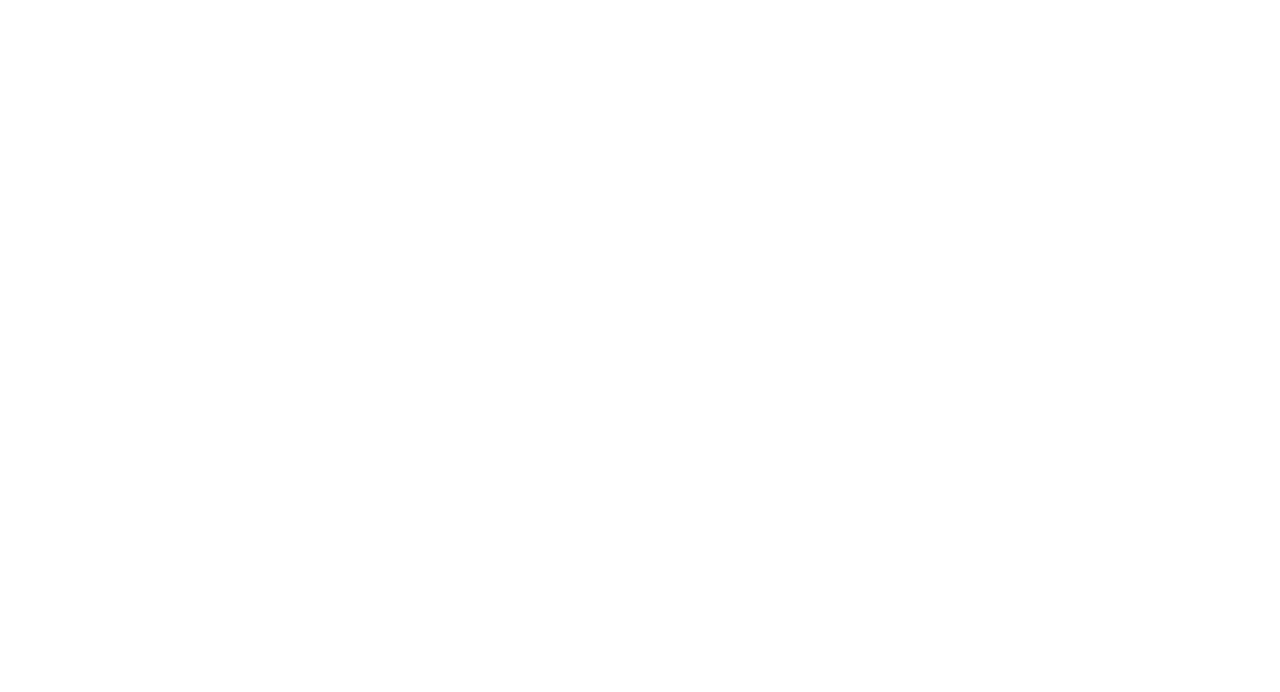
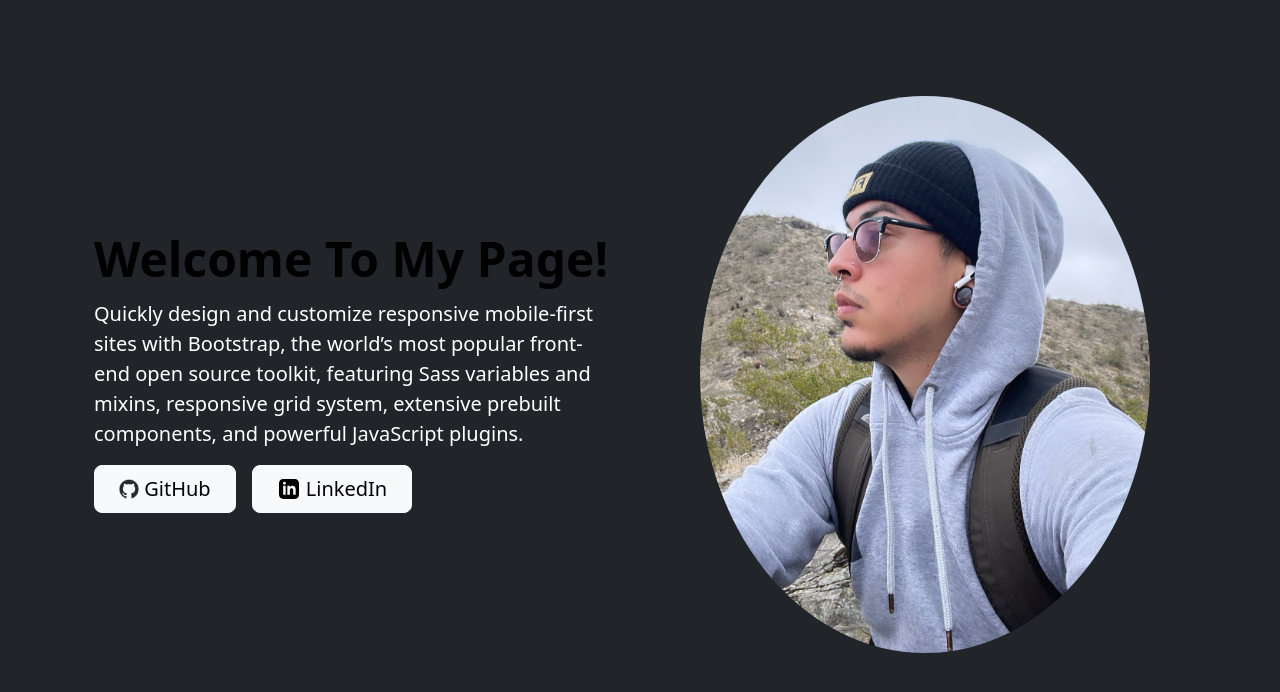
Before and after one commit to Gustavo-Higuera/personal-website, a plain HTML site: page index.html in a window 1280 px wide. Drawn offline with nearby package versions, Linux system fonts and the light colour scheme.

Commit message:
worked on hero section of the page

```diff
--- a/index.html
+++ b/index.html
@@ -12,11 +12,29 @@
   <link rel="stylesheet" href="./assets/style.css">
 </head>
 
-<body>
+<body class="text-white bg-dark">
 
-  <script src="https://cdn.jsdelivr.net/npm/bootstrap@5.3.0-alpha3/dist/js/bootstrap.bundle.min.js"
-    integrity="sha384-ENjdO4Dr2bkBIFxQpeoTz1HIcje39Wm4jDKdf19U8gI4ddQ3GYNS7NTKfAdVQSZe"
-    crossorigin="anonymous"></script>
-</body>
-
-</html>
+  <div class="container col-xxl-8 px-4 py-5 mb-5">
+    <div class="row flex-lg-row-reverse align-items-center g-5 py-5">
+      <div class="col-10 col-sm-8 col-lg-6">
+        <img src="./assets/Images/photo-of-gustavo.JPG" class="d-block mx-lg-auto img-fluid rounded-circle"
+          alt="photo-of-developer" width="450" height="550" loading="lazy">
+      </div>
+      <div class="col-lg-6">
+        <h1 class="display-5 fw-bold text-body-emphasis lh-1 mb-3">Welcome To My Page!</h1>
+        <p class="lead">Quickly design and customize responsive mobile-first sites with Bootstrap, the world’s most
+          popular front-end open source toolkit, featuring Sass variables and mixins, responsive grid system, extensive
+          prebuilt components, and powerful JavaScript plugins.</p>
+        <div class="d-grid gap-2 d-md-flex justify-content-md-start">
+          <button type="button" class="btn btn-light btn-lg px-4 me-md-2"><img src="./assets/Images/github-mark.png"
+              class="pb-1" height="24" />
+            GitHub</button>
+          <button type="button" class="btn btn-light btn-lg px-4"><svg xmlns="http://www.w3.org/2000/svg" width="24"
+              height="24" class="pb-1" viewBox="0 0 24 24">
+              <path
+                d="M19 0h-14c-2.761 0-5 2.239-5 5v14c0 2.761 2.239 5 5 5h14c2.762 0 5-2.239 5-5v-14c0-2.761-2.238-5-5-5zm-11 19h-3v-11h3v11zm-1.5-12.268c-.966 0-1.75-.79-1.75-1.764s.784-1.764 1.75-1.764 1.75.79 1.75 1.764-.783 1.764-1.75 1.764zm13.5 12.268h-3v-5.604c0-3.368-4-3.113-4 0v5.604h-3v-11h3v1.765c1.396-2.586 7-2.777 7 2.476v6.759z" />
+            </svg> LinkedIn</button>
+        </div>
+      </div>
+    </div>
+  </div>
```
Also changed, not shown: assets/Images/github-mark.png (added), assets/Images/photo-of-gustavo.JPG (added).
